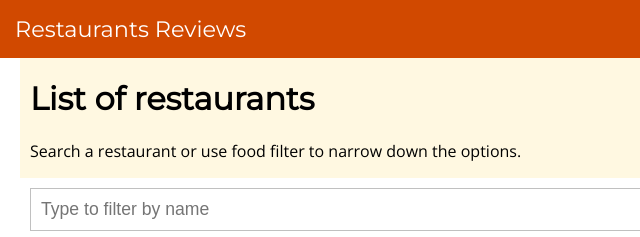
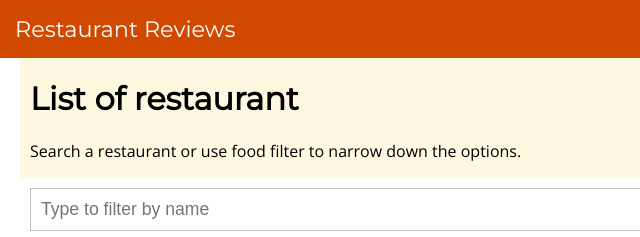
Before and after one commit to ckk0705/restaurant, a website with bundled scripts: page index.html in a window 1280 px wide. Shown: the top 237 px of the page, 0-640 px from the left. Built offline with nearby package versions, Linux system fonts and the light colour scheme.

Commit message:
Update index.html

```diff
--- a/index.html
+++ b/index.html
@@ -5,7 +5,7 @@
   <meta charset="utf-8">
   <meta name="viewport" content="width=device-width, initial-scale=1">
 
-  <title>Restaurants Reviews</title>
+  <title>Restaurant Reviews</title>
   <link rel="stylesheet" href="dist/css/styles.css">
   <link rel="stylesheet" href="dist/font-awesome-4.6.3/css/font-awesome.min.css">
   <script type="text/javascript" src="dist/js/main.js"></script>
@@ -14,12 +14,12 @@
   <div id="wrapper">
     <nav>
       <ul>
-        <li><a href="/">Restaurants Reviews</a></li>
+        <li><a href="/">Restaurant Reviews</a></li>
       </ul>
     </nav>
     <header class="container">
       <div class="row">
-        <h1>List of restaurants</h1>
+        <h1>List of restaurant</h1>
         <p>Search a restaurant or use food filter to narrow down the options.</p>
       </div>
     </header>
@@ -62,7 +62,7 @@
         </ul>
       </div>
       </section>
-      <section id="restaurants-list">
+      <section id="restaurant-list">
       </section>
     </main>
     <footer class="container">
```
